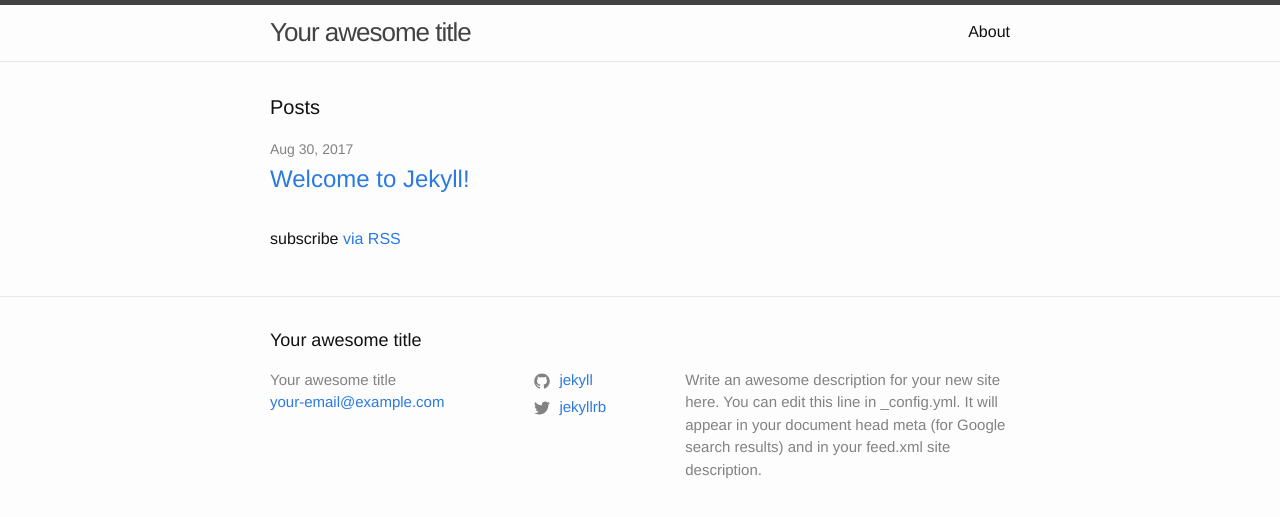
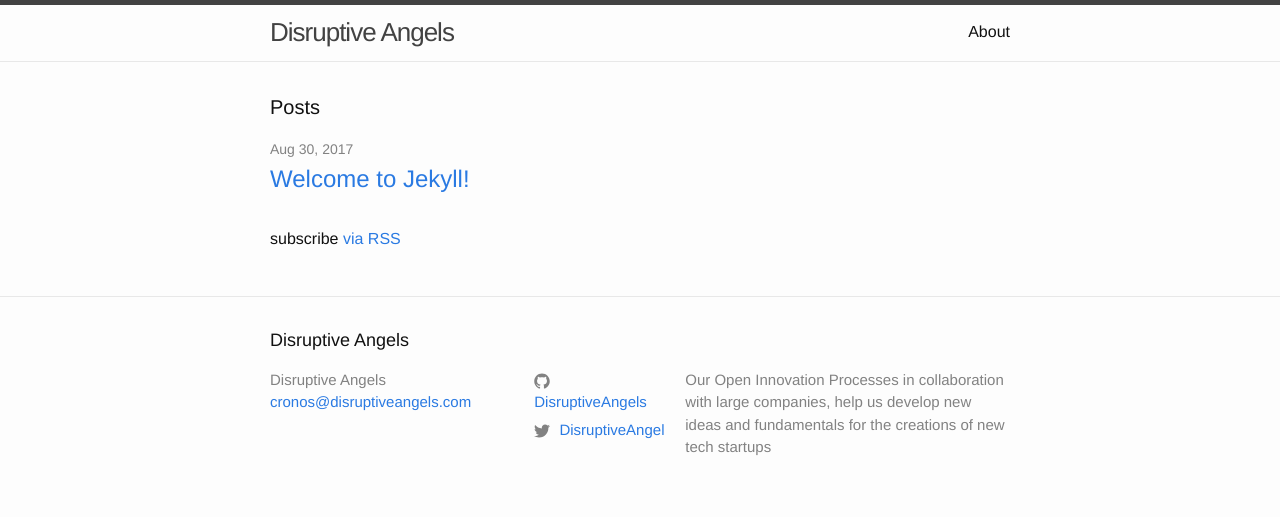
Before and after one commit to DisruptiveAngels/new.disruptiveangels.com, a Jekyll site: the page built from index.md, in a window 1280 px wide. Shown: the top 517 px of the page. Built offline with Jekyll 4.4.1, drawn with Linux system fonts in a browser that asks for light colours.

Commit message:
Edit _config.yml file

```diff
--- a/_config.yml
+++ b/_config.yml
@@ -1,28 +1,11 @@
-# Welcome to Jekyll!
-#
-# This config file is meant for settings that affect your whole blog, values
-# which you are expected to set up once and rarely edit after that. If you find
-# yourself editing this file very often, consider using Jekyll's data files
-# feature for the data you need to update frequently.
-#
-# For technical reasons, this file is *NOT* reloaded automatically when you use
-# 'bundle exec jekyll serve'. If you change this file, please restart the server process.
-
-# Site settings
-# These are used to personalize your new site. If you look in the HTML files,
-# you will see them accessed via {{ site.title }}, {{ site.email }}, and so on.
-# You can create any custom variable you would like, and they will be accessible
-# in the templates via {{ site.myvariable }}.
-title: Your awesome title
-email: your-email@example.com
+title: Disruptive Angels
+email: cronos@disruptiveangels.com
 description: > # this means to ignore newlines until "baseurl:"
-  Write an awesome description for your new site here. You can edit this
-  line in _config.yml. It will appear in your document head meta (for
-  Google search results) and in your feed.xml site description.
+  Our Open Innovation Processes in collaboration with large companies, help us develop new ideas and fundamentals for the creations of new tech startups
 baseurl: "" # the subpath of your site, e.g. /blog
 url: "" # the base hostname & protocol for your site, e.g. http://example.com
-twitter_username: jekyllrb
-github_username:  jekyll
+twitter_username: DisruptiveAngel
+github_username:  DisruptiveAngels
 
 # Build settings
 markdown: kramdown
```
